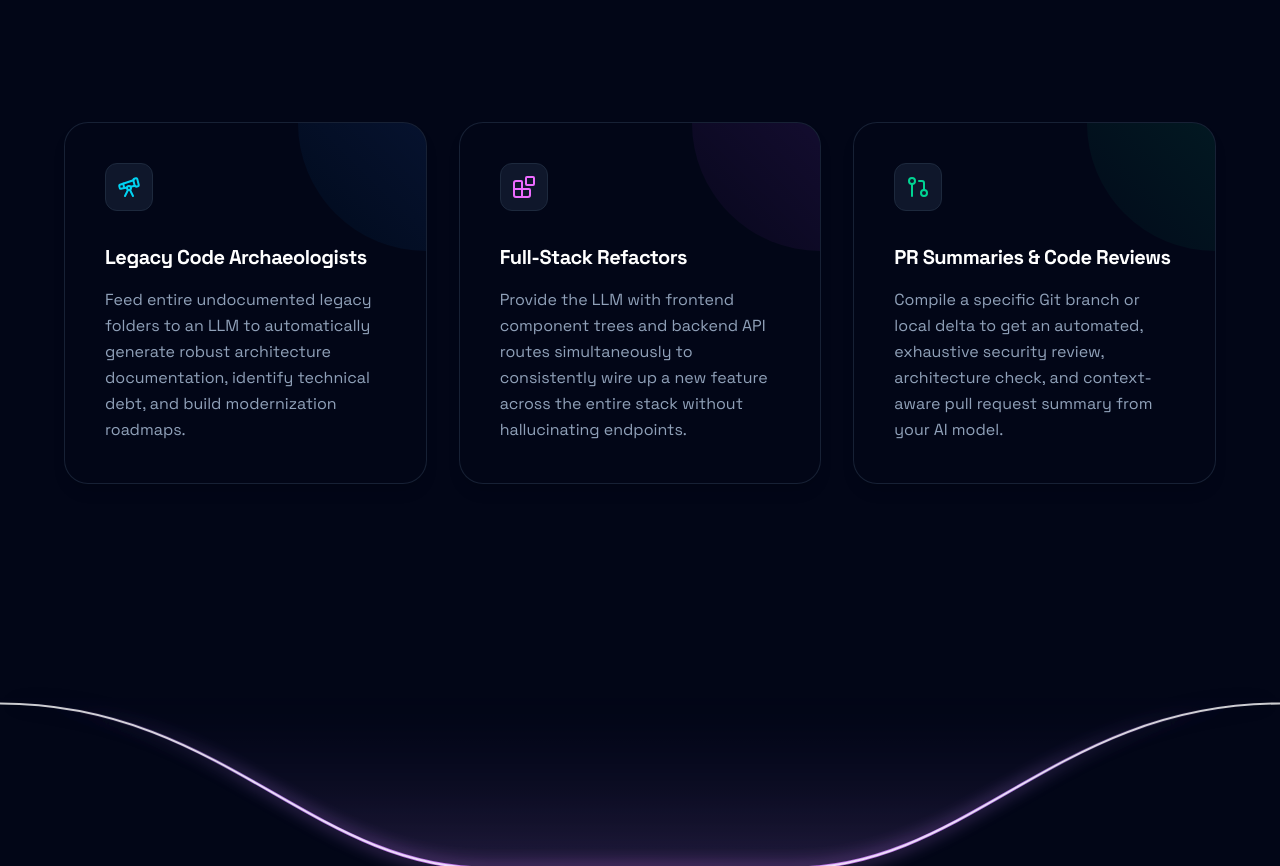
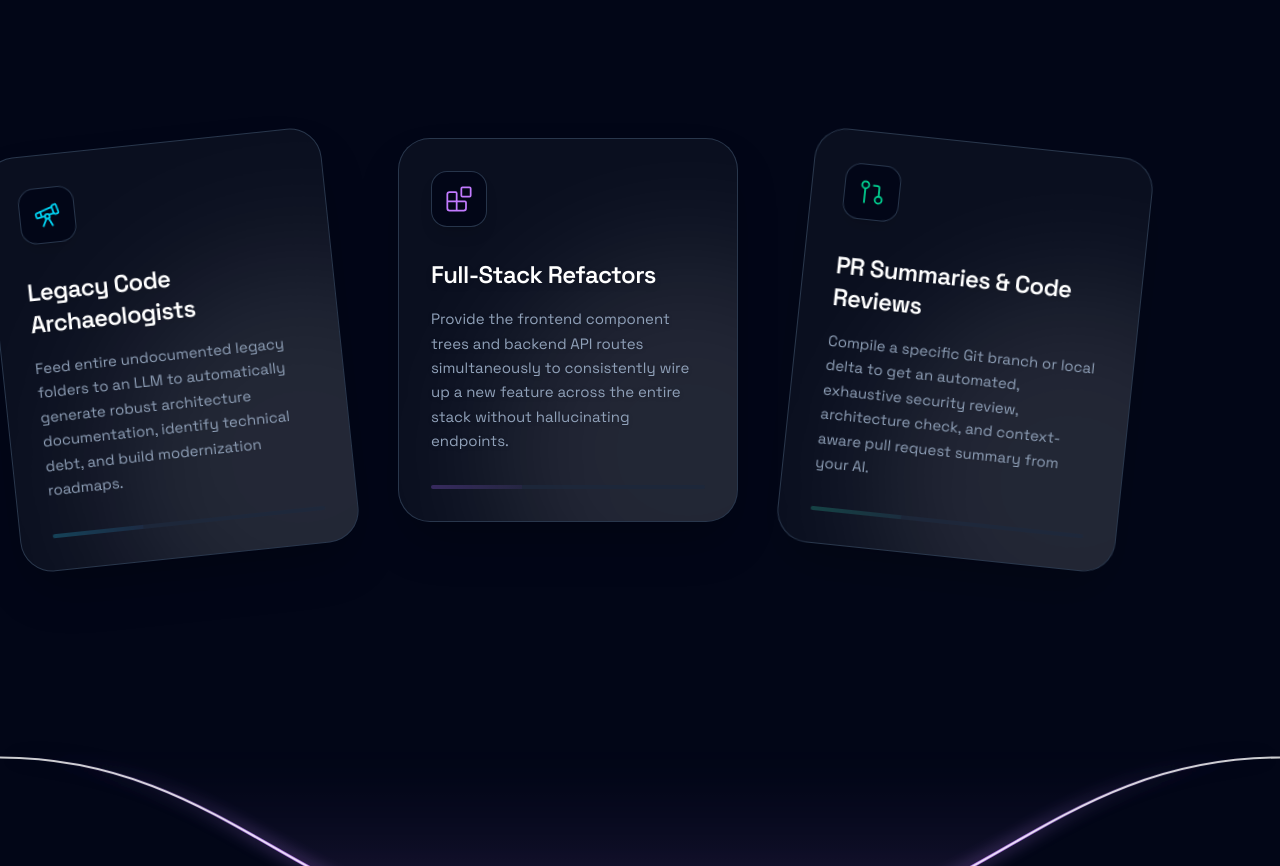
Before and after one commit to NavishKumar1/N-nex, a React (Vite) app: page / in a window 1280 px wide. Shown: the part 6464-7330 px from the top of the page. Built offline with nearby package versions, Linux system fonts and the light colour scheme.

Commit message:
feat(ui): add interactive animations to use cases section
Introduce motion effects and tilt transforms to the use cases cards to enhance visual engagement.

```diff
--- a/src/pages/UseCasesSection.tsx
+++ b/src/pages/UseCasesSection.tsx
@@ -1,5 +1,5 @@
-import React from 'react';
-import { motion } from 'motion/react';
+import React, { useState } from 'react';
+import { motion, useMotionValue, useSpring, useTransform } from 'motion/react';
 import { Telescope, Blocks, GitPullRequest, Zap } from 'lucide-react';
 
 const useCases = [
@@ -7,67 +7,152 @@ const useCases = [
     icon: Telescope,
     title: "Legacy Code Archaeologists",
     description: "Feed entire undocumented legacy folders to an LLM to automatically generate robust architecture documentation, identify technical debt, and build modernization roadmaps.",
-    color: "from-blue-500/20 to-cyan-500/5",
-    iconColor: "text-cyan-400"
+    color: "from-cyan-500/20 to-blue-500/5",
+    iconColor: "text-cyan-400",
+    rotate: -6,
+    translateY: 20
   },
   {
     icon: Blocks,
     title: "Full-Stack Refactors",
-    description: "Provide the LLM with frontend component trees and backend API routes simultaneously to consistently wire up a new feature across the entire stack without hallucinating endpoints.",
+    description: "Provide the frontend component trees and backend API routes simultaneously to consistently wire up a new feature across the entire stack without hallucinating endpoints.",
     color: "from-purple-500/20 to-fuchsia-500/5",
-    iconColor: "text-fuchsia-400"
+    iconColor: "text-purple-400",
+    rotate: 0,
+    translateY: 0
   },
   {
     icon: GitPullRequest,
     title: "PR Summaries & Code Reviews",
-    description: "Compile a specific Git branch or local delta to get an automated, exhaustive security review, architecture check, and context-aware pull request summary from your AI model.",
+    description: "Compile a specific Git branch or local delta to get an automated, exhaustive security review, architecture check, and context-aware pull request summary from your AI.",
     color: "from-emerald-500/20 to-teal-500/5",
-    iconColor: "text-emerald-400"
+    iconColor: "text-emerald-400",
+    rotate: 6,
+    translateY: 20
   }
 ];
 
+function TiltCard({ useCase, index }: { useCase: typeof useCases[0], index: number }) {
+  const x = useMotionValue(0.5);
+  const y = useMotionValue(0.5);
+  const [isHovered, setIsHovered] = useState(false);
+
+  const mouseXSpring = useSpring(x, { stiffness: 400, damping: 30 });
+  const mouseYSpring = useSpring(y, { stiffness: 400, damping: 30 });
+
+  const rotateX = useTransform(mouseYSpring, [0, 1], [15, -15]);
+  const rotateY = useTransform(mouseXSpring, [0, 1], [-15, 15]);
+
+  const handleMouseMove = (e: React.MouseEvent<HTMLDivElement>) => {
+    const rect = e.currentTarget.getBoundingClientRect();
+    const width = rect.width;
+    const height = rect.height;
+    const mouseX = e.clientX - rect.left;
+    const mouseY = e.clientY - rect.top;
+
+    x.set(mouseX / width);
+    y.set(mouseY / height);
+  };
+
+  const handleMouseLeave = () => {
+    setIsHovered(false);
+    x.set(0.5);
+    y.set(0.5);
+  };
+
+  return (
+    <motion.div
+      initial={{ opacity: 0, y: 50 }}
+      whileInView={{ opacity: 1, y: 0 }}
+      viewport={{ once: true, margin: "-50px" }}
+      transition={{ duration: 0.6, delay: index * 0.15, ease: "easeOut" }}
+      className="flex-1 w-full max-w-[340px] mx-auto min-h-[380px]"
+      style={{
+        zIndex: isHovered ? 30 : 10,
+        perspective: 1200
+      }}
+    >
+      <motion.div
+        onMouseMove={handleMouseMove}
+        onMouseEnter={() => setIsHovered(true)}
+        onMouseLeave={handleMouseLeave}
+        animate={{
+          rotateZ: isHovered ? 0 : useCase.rotate,
+          y: isHovered ? -15 : useCase.translateY,
+          scale: isHovered ? 1.05 : 1,
+        }}
+        transition={{ type: "spring", stiffness: 300, damping: 20 }}
+        style={{
+          rotateX: isHovered ? rotateX : 0,
+          rotateY: isHovered ? rotateY : 0,
+          transformStyle: "preserve-3d",
+        }}
+        className="h-full bg-[#0A0F1F] border border-slate-700/80 rounded-[32px] p-8 flex flex-col relative overflow-hidden shadow-2xl cursor-default group"
+      >
+        {/* Dynamic Gradient Background */}
+        <div className={`absolute inset-0 bg-gradient-to-br ${useCase.color} opacity-0 group-hover:opacity-100 transition-opacity duration-700 pointer-events-none`} />
+
+        {/* Mouse Follow Glow */}
+        <motion.div
+          className="absolute w-[400px] h-[400px] bg-white/10 rounded-full pointer-events-none blur-3xl"
+          style={{
+            x: useTransform(mouseXSpring, [0, 1], ["-70%", "30%"]),
+            y: useTransform(mouseYSpring, [0, 1], ["-70%", "30%"]),
+            left: "50%",
+            top: "50%",
+          }}
+        />
+
+        <div
+          className="w-14 h-14 rounded-2xl bg-[#020617] border border-slate-700/80 flex flex-col items-center justify-center mb-8 shrink-0 relative z-10 shadow-lg group-hover:scale-110 transition-transform duration-500 ease-out"
+          style={{ transform: "translateZ(40px)" }}
+        >
+          <useCase.icon strokeWidth={1.5} className={`w-7 h-7 ${useCase.iconColor}`} />
+        </div>
+
+        <h3
+          className="text-2xl font-semibold text-white mb-4 tracking-tight relative z-10 drop-shadow-md"
+          style={{ transform: "translateZ(30px)" }}
+        >
+          {useCase.title}
+        </h3>
+
+        <p
+          className="text-slate-400 text-[15px] leading-relaxed relative z-10 drop-shadow-sm"
+          style={{ transform: "translateZ(20px)" }}
+        >
+          {useCase.description}
+        </p>
+
+        <div
+          className="mt-auto relative z-10 pt-8"
+          style={{ transform: "translateZ(40px)" }}
+        >
+          <div className="w-full h-1 bg-slate-800/80 rounded-full overflow-hidden">
+            <div className={`h-full w-1/3 bg-gradient-to-r ${useCase.color} group-hover:w-full transition-all duration-1000 ease-out`} />
+          </div>
+        </div>
+      </motion.div>
+    </motion.div>
+  );
+}
+
 export function UseCasesSection() {
   return (
-    <div id="use-cases" className="w-full max-w-7xl mx-auto px-6 py-24 sm:py-32 z-10 relative">
+    <div id="use-cases" className="w-full max-w-7xl mx-auto px-6 py-24 sm:py-32 z-10 relative overflow-hidden">
       <div className="text-center mb-16 sm:mb-24 flex flex-col items-center">
         <div className="inline-flex items-center gap-2 px-3 py-1.5 rounded-full bg-slate-900 border border-slate-800 text-[#38bdf8] text-xs font-mono font-medium mb-6">
-          <Zap className="w-4 h-4" /> PERFECT FOR
+          <Zap className="w-4 h-4" /> IDEAL WORKFLOWS
         </div>
-        <h2 className="text-[2.2rem] sm:text-4xl md:text-5xl font-sans font-medium text-white tracking-tight mb-6 max-w-2xl leading-tight">
+        <h2 className="text-[2.2rem] sm:text-5xl font-sans font-medium text-white tracking-tight mb-6 max-w-3xl leading-tight">
           Supercharge your <br className="hidden sm:block" />
-          <span className="text-slate-500">development workflows.</span>
+          <span className="text-slate-500">development velocity.</span>
         </h2>
       </div>
 
-      <div className="grid grid-cols-1 md:grid-cols-3 gap-6 sm:gap-8 max-w-6xl mx-auto">
+      <div className="flex flex-col lg:flex-row justify-center items-center gap-8 lg:gap-10 max-w-6xl mx-auto lg:-mx-4 xl:-mx-8">
         {useCases.map((useCase, index) => (
-          <motion.div
-            key={index}
-            initial={{ opacity: 0, y: 20 }}
-            whileInView={{ opacity: 1, y: 0 }}
-            viewport={{ once: true, margin: "-50px" }}
-            transition={{ duration: 0.5, delay: index * 0.1 }}
-            className="group relative"
-          >
-            <div className="absolute inset-0 bg-gradient-to-b opacity-0 group-hover:opacity-100 transition-opacity duration-500 rounded-3xl pointer-events-none -z-10"
-                 style={{ backgroundImage: `linear-gradient(to bottom, var(--tw-gradient-stops))` }}
-            />
-            <div className={`h-full bg-[#020617] border border-slate-800/80 rounded-3xl p-8 sm:p-10 flex flex-col relative overflow-hidden transition-all duration-300 group-hover:border-slate-700/80 group-hover:-translate-y-1 shadow-lg group-hover:shadow-2xl`}>
-              <div className={`absolute top-0 right-0 w-32 h-32 bg-gradient-to-bl ${useCase.color} rounded-bl-full pointer-events-none opacity-50 group-hover:opacity-100 transition-opacity duration-500`} />
-
-              <div className="w-12 h-12 rounded-xl bg-slate-900 border border-slate-800 flex flex-col items-center justify-center mb-8 shrink-0 relative z-10 group-hover:scale-110 transition-transform duration-500 ease-out">
-                <useCase.icon className={`w-6 h-6 ${useCase.iconColor}`} />
-              </div>
-
-              <h3 className="text-xl font-bold text-white mb-4 tracking-tight relative z-10">
-                {useCase.title}
-              </h3>
-
-              <p className="text-slate-400 text-sm sm:text-base leading-relaxed relative z-10">
-                {useCase.description}
-              </p>
-            </div>
-          </motion.div>
+          <TiltCard key={index} useCase={useCase} index={index} />
         ))}
       </div>
     </div>
```
